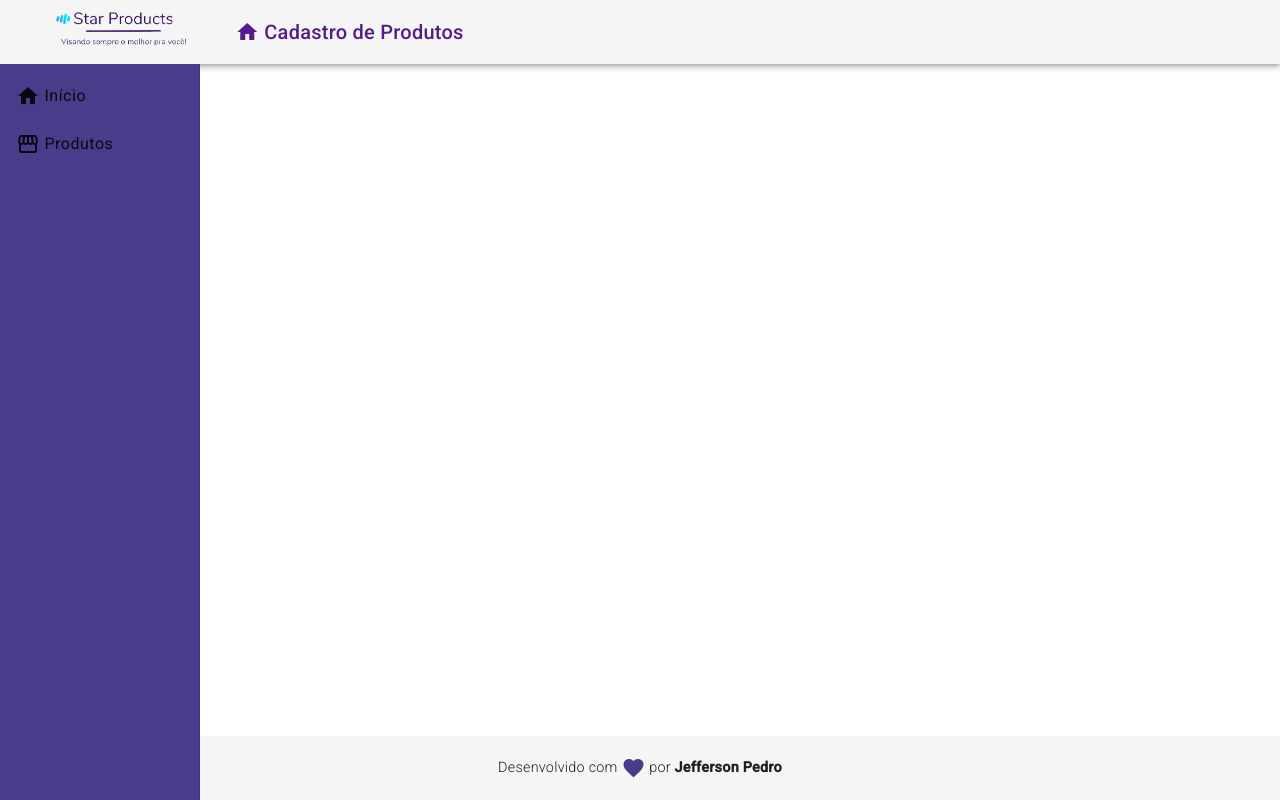
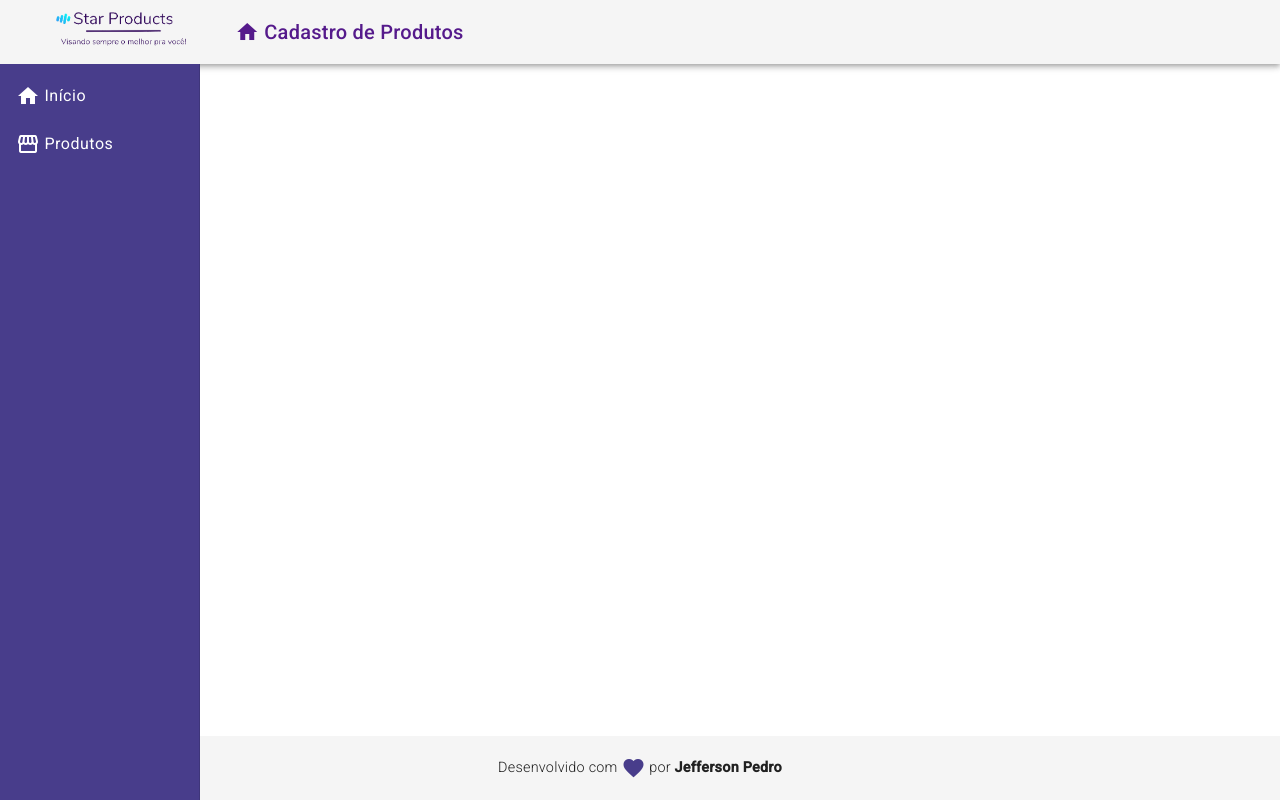
Before and after one commit to Jefferson-Pedro/Cadastro-de-Produtos, an Angular app in the folder frontend/: page / in a window 1280 px wide. Built offline with nearby package versions, Linux system fonts and the light colour scheme.

Commit message:
Correção da Cor do texto na barra de navegação

```diff
--- a/frontend/src/app/components/template/nav/nav.component.css
+++ b/frontend/src/app/components/template/nav/nav.component.css
@@ -3,7 +3,7 @@
     width: 200px;
 }
 
-.sidenav a {
+span {
     color: #fff;
   }
 /*
--- a/frontend/src/app/components/template/nav/nav.component.html
+++ b/frontend/src/app/components/template/nav/nav.component.html
@@ -1,18 +1,23 @@
 <mat-sidenav-container class="container">
-    <mat-sidenav class="sidenav" mode="side" opened
-    fixedInViewport="true" fixedTopGap="64">
+  <mat-sidenav
+    class="sidenav"
+    mode="side"
+    opened
+    fixedInViewport="true"
+    fixedTopGap="64"
+  >
     <mat-nav-list class="nav-list">
       <a mat-list-item>
-                <i class="material-icons v-middle">
-                    home
-                </i>
+        <span>
+          <i class="material-icons v-middle"> home </i>
           Início
+        </span>
       </a>
       <a mat-list-item>
-                <i class="material-icons v-middle">
-                    storefront
-                </i>
+        <span>
+          <i class="material-icons v-middle"> storefront </i>
           Produtos
+        </span>
       </a>
     </mat-nav-list>
   </mat-sidenav>
```
Lines whose indentation alone changed are shown as unchanged.
